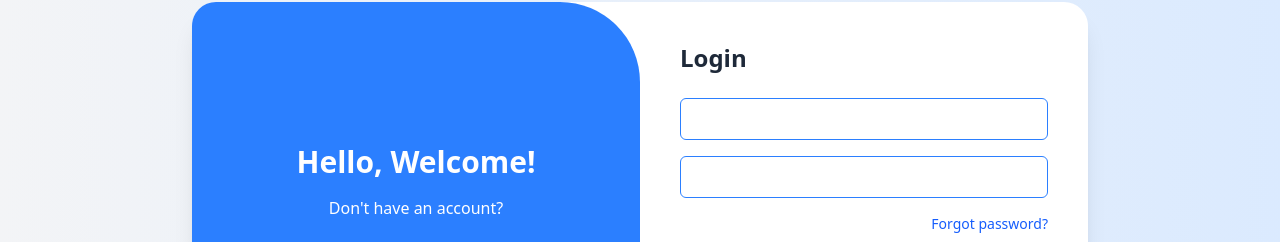
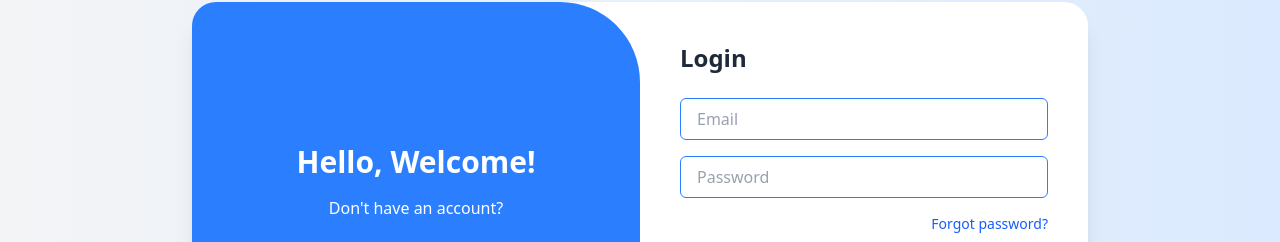
Before and after one commit to amarkes/truff-login, a React (Vite) app: page / in a window 1280 px wide. Shown: the part 233-475 px from the top of the page. Built offline with nearby package versions, Linux system fonts and the light colour scheme.

Commit message:
fix: color placeholder

```diff
--- a/package.json
+++ b/package.json
@@ -1,7 +1,7 @@
 {
   "name": "truff-login",
   "private": true,
-  "version": "1.4.1",
+  "version": "1.4.2",
   "type": "module",
   "scripts": {
     "dev": "vite",
--- a/src/components/login1/Login1.tsx
+++ b/src/components/login1/Login1.tsx
@@ -23,12 +23,12 @@ export default function Login1() {
             <input
               type="text"
               placeholder="Email"
-              className="w-full px-4 py-2 border border-blue-500 rounded-md focus:outline-none focus:ring-2 focus:ring-black"
+              className="w-full px-4 py-2 border border-blue-500 rounded-md focus:outline-none focus:ring-2 focus:ring-black placeholder-gray-400 text-black"
             />
             <input
               type="password"
               placeholder="Password"
-              className="w-full px-4 py-2 border border-blue-500 rounded-md focus:outline-none focus:ring-2 focus:ring-black"
+              className="w-full px-4 py-2 border border-blue-500 rounded-md focus:outline-none focus:ring-2 focus:ring-black placeholder-gray-400 text-black"
             />
             <div className="text-right text-sm text-blue-600 cursor-pointer hover:underline">
               Forgot password?
--- a/src/components/login2/Login2.tsx
+++ b/src/components/login2/Login2.tsx
@@ -16,7 +16,7 @@ export default function Login2() {
               <FaUser className="mr-2 text-gray-400" />
               <input
                 type="text"
-                placeholder="Username"
+                placeholder="Email"
                 className="bg-transparent outline-none flex-1 text-white"
               />
             </div>
```
Also changed, not shown: 1 other file (tests, documents, lock files or other folders).
